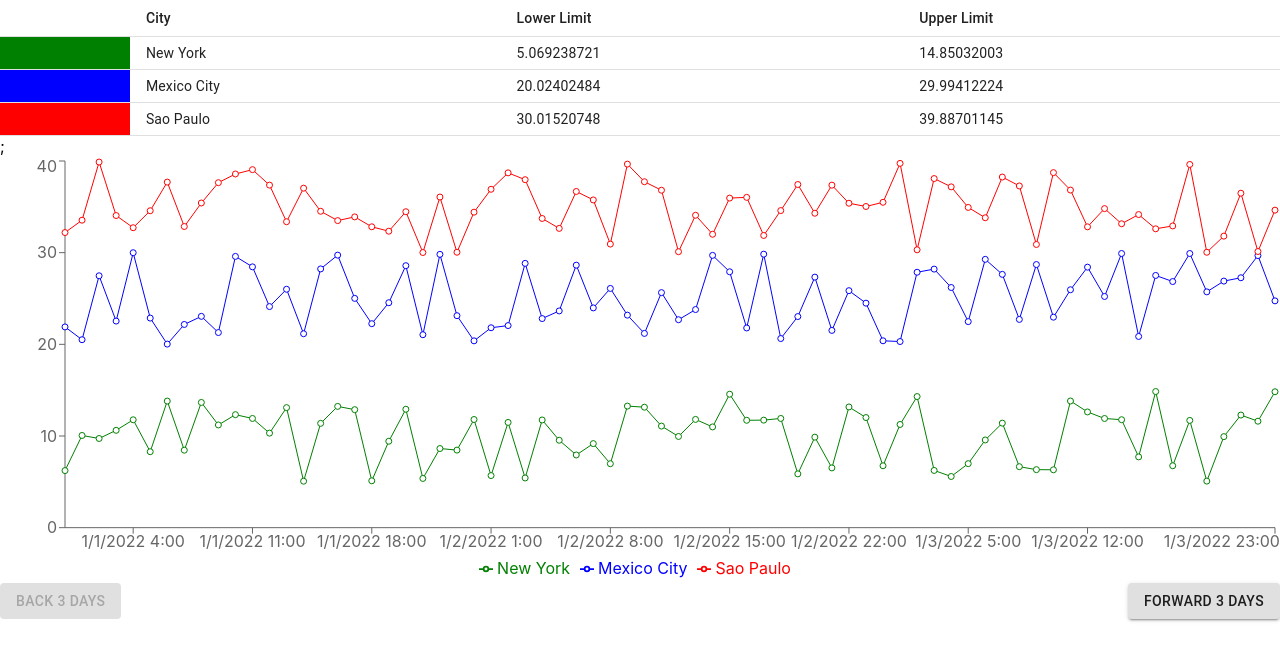
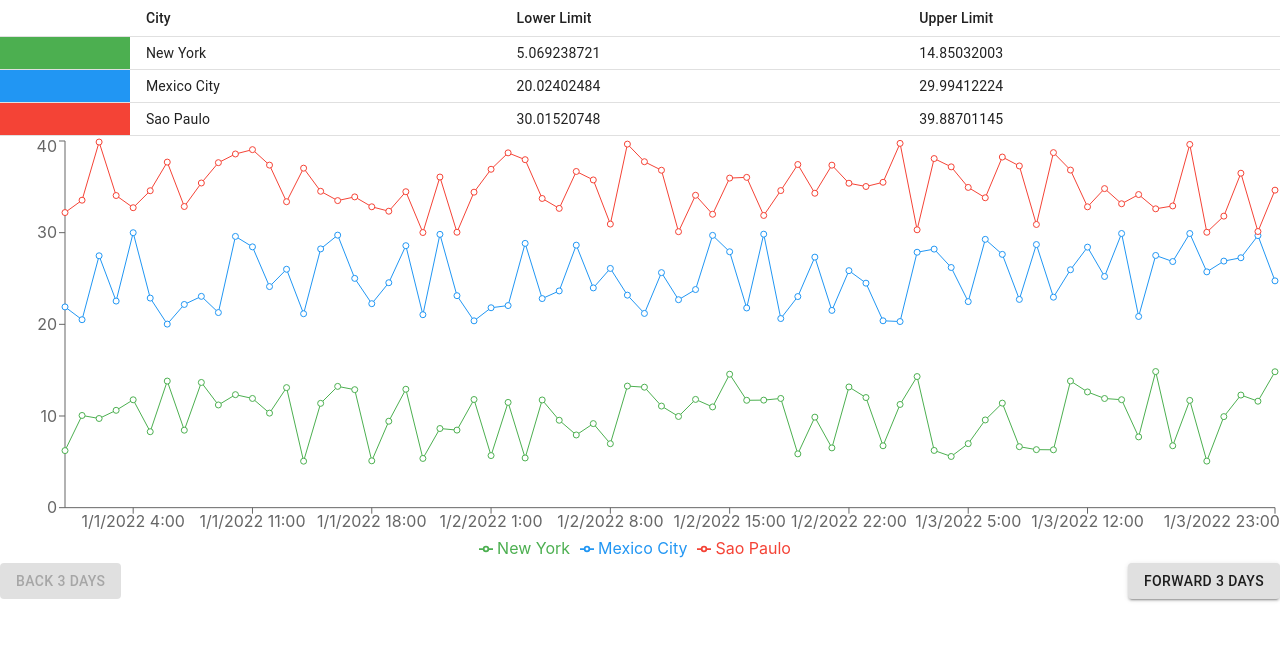
Before and after one commit to gustavocs/capstone-my-chart, a React (Create React App) app: page / in a window 1280 px wide. Shown: the top 660 px of the page. Built offline with nearby package versions, Linux system fonts and the light colour scheme.

Commit message:
refactor: Centralize city configurations into `cityConfig.ts` and dynamically render chart lines and grid view statistics.

```diff
--- a/src/components/Chart.tsx
+++ b/src/components/Chart.tsx
@@ -8,6 +8,7 @@ import {
     YAxis
 } from 'recharts';
 import { TemperatureData } from '../types/temperature';
+import { CITY_CONFIGS } from '../types/cityConfig';
 
 const strokeWidth = (city: string, current: string): number => {
     return (city === current) ? 3 : 1;
@@ -26,21 +27,15 @@ export function Chart({ city, data }: { city: string; data: TemperatureData[] })
                 <YAxis></YAxis>
                 <Legend />
                 <Tooltip />
-                <Line dataKey="newYork"
-                    stroke="green"
-                    name='New York'
-                    strokeWidth={strokeWidth(city, 'New York')}
-                />
-                <Line dataKey="mexicoCity"
-                    stroke="blue"
-                    name="Mexico City"
-                    strokeWidth={strokeWidth(city, 'Mexico City')}
-                />
-                <Line dataKey="saoPaulo"
-                    stroke="red"
-                    name="Sao Paulo"
-                    strokeWidth={strokeWidth(city, 'Sao Paulo')}
-                />
+                {CITY_CONFIGS.map(config => (
+                    <Line
+                        key={config.name}
+                        dataKey={config.dataKey}
+                        stroke={config.color}
+                        name={config.name}
+                        strokeWidth={strokeWidth(city, config.name)}
+                    />
+                ))}
             </LineChart>
         </ResponsiveContainer>
     );
--- a/src/components/GridView.tsx
+++ b/src/components/GridView.tsx
@@ -8,7 +8,41 @@ import {
   TableRow
 } from "@material-ui/core";
 import * as React from "react";
+import { useMemo } from "react";
 import { TemperatureData } from "../types/temperature";
+import { CITY_CONFIGS, CityStats } from "../types/cityConfig";
+
+/**
+ * Calculate min and max temperatures for a specific city
+ */
+const calculateCityStats = (
+  data: TemperatureData[],
+  dataKey: keyof TemperatureData
+): { min: number; max: number } => {
+  if (data.length === 0) {
+    return { min: Infinity, max: -Infinity };
+  }
+
+  const values = data.map(d => Number(d[dataKey]));
+  return {
+    min: Math.min(...values),
+    max: Math.max(...values),
+  };
+};
+
+/**
+ * Calculate statistics for all cities
+ */
+const calculateAllCityStats = (data: TemperatureData[]): CityStats[] => {
+  return CITY_CONFIGS.map(config => {
+    const stats = calculateCityStats(data, config.dataKey);
+    return {
+      name: config.name,
+      color: config.color,
+      ...stats,
+    };
+  });
+};
 
 export function GridView({
   selectedCity,
@@ -19,17 +53,9 @@ export function GridView({
   onSetCity?: (column: string) => void;
   data: TemperatureData[];
 }): React.ReactElement | null {
+  // Memoize city statistics to avoid recalculating on every render
+  const cityStats = useMemo(() => calculateAllCityStats(data), [data]);
 
-
-  const newYorkData = data.map((d: any) => Number(d.newYork));
-  const mexicoCityData = data.map((d: any) => Number(d.mexicoCity));
-  const saoPauloData = data.map((d: any) => Number(d.saoPaulo));
-
-  const Cities = [
-    { cityName: "New York", color: "green", min: Math.min(...newYorkData), max: Math.max(...newYorkData) },
-    { cityName: "Mexico City", color: "blue", min: Math.min(...mexicoCityData), max: Math.max(...mexicoCityData) },
-    { cityName: "Sao Paulo", color: "red", min: Math.min(...saoPauloData), max: Math.max(...saoPauloData) }
-  ]
   return (
     <Box width={1}>
       <TableContainer>
@@ -37,29 +63,27 @@ export function GridView({
           <TableHead>
             <TableRow>
               <TableCell></TableCell>
-              <TableCell>
-                City
-              </TableCell>
-              <TableCell>
-                Lower Limit
-              </TableCell>
-              <TableCell>
-                Upper Limit
-              </TableCell>
+              <TableCell>City</TableCell>
+              <TableCell>Lower Limit</TableCell>
+              <TableCell>Upper Limit</TableCell>
             </TableRow>
           </TableHead>
           <TableBody>
-            {Cities.map((city, i) => (
-              <TableRow key={city.cityName} onClick={() => onSetCity?.(selectedCity === city.cityName ? "" : city.cityName)} style={selectedCity === city.cityName ? { backgroundColor: "#f0f0f0" } : {}}>
+            {cityStats.map((city) => (
+              <TableRow
+                key={city.name}
+                onClick={() => onSetCity?.(selectedCity === city.name ? "" : city.name)}
+                style={selectedCity === city.name ? { backgroundColor: "#f0f0f0", cursor: "pointer" } : { cursor: "pointer" }}
+              >
                 <TableCell style={{ backgroundColor: city.color }}></TableCell>
-                <TableCell>{city.cityName}</TableCell>
+                <TableCell>{city.name}</TableCell>
                 <TableCell>{city.min}</TableCell>
                 <TableCell>{city.max}</TableCell>
               </TableRow>
-            ))};
+            ))}
           </TableBody>
         </Table>
       </TableContainer>
-    </Box >
+    </Box>
   );
 }
--- /dev/null
+++ b/src/types/cityConfig.ts
@@ -0,0 +1,30 @@
+import { CityName, CityDataKey } from './temperature';
+
+/**
+ * City configuration defining display properties
+ */
+export interface CityConfig {
+	name: CityName;
+	dataKey: CityDataKey;
+	color: string;
+}
+
+/**
+ * City statistics calculated from temperature data
+ */
+export interface CityStats {
+	name: CityName;
+	color: string;
+	min: number;
+	max: number;
+}
+
+/**
+ * Configuration for all cities in the application
+ * This is the single source of truth for city display properties
+ */
+export const CITY_CONFIGS: readonly CityConfig[] = [
+	{ name: 'New York', dataKey: 'newYork', color: '#4caf50' }, // Material green
+	{ name: 'Mexico City', dataKey: 'mexicoCity', color: '#2196f3' }, // Material blue
+	{ name: 'Sao Paulo', dataKey: 'saoPaulo', color: '#f44336' }, // Material red
+] as const;
```
